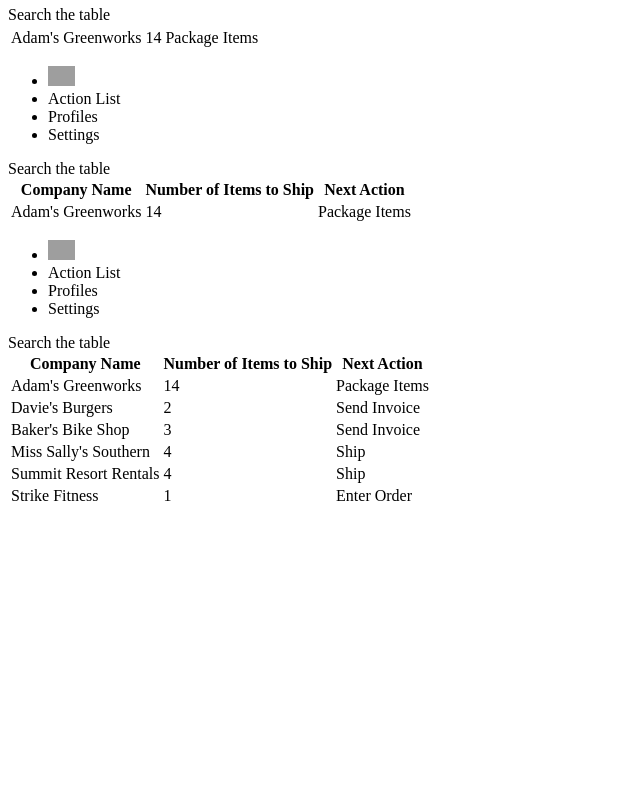
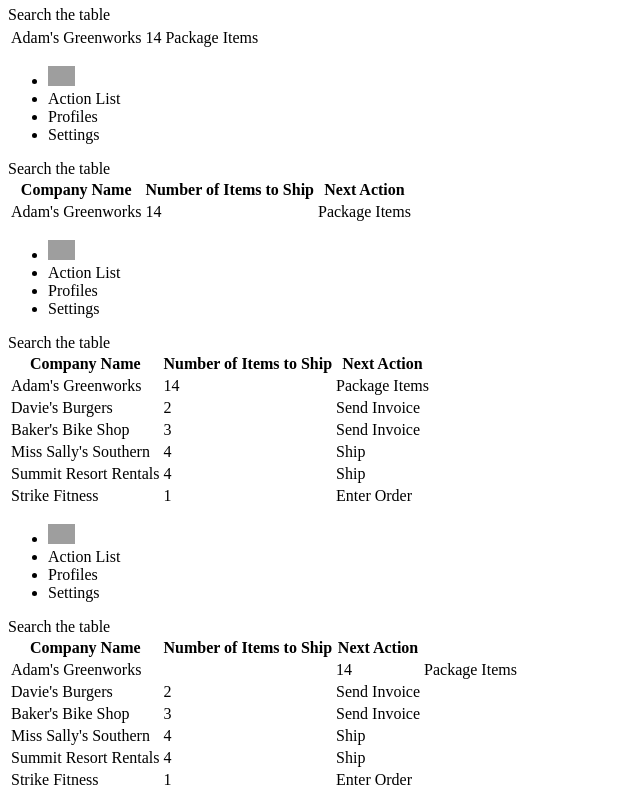
Before and after one commit to devingiannoni/TG-Pre-Work, a plain HTML site: page index.html in a window 1280 px wide. Shown: the part 1989-2789 px from the top of the page, without its empty margins (0-640 px from the left). Before the commit the page ends 2505 px from the top, so only its background shows below. Drawn offline with Linux system fonts and the light colour scheme; grey boxes are pictures that could not be loaded.

Commit message:
Learn HTML Part 3 - Tables 7-13

```diff
--- a/index.html
+++ b/index.html
@@ -251,3 +251,62 @@
 
 </body>
 </html>
+
+<!DOCTYPE html>
+<html>
+<head>
+  <title>Ship To It - Company Packing List</title>
+  <link href="https://fonts.googleapis.com/css?family=Lato: 100,300,400,700|Luckiest+Guy|Oxygen:300,400" rel="stylesheet">
+  <link href="style.css" type="text/css" rel="stylesheet">
+</head>
+<body>
+
+  <ul class="navigation">
+    <li><img src="https://s3.amazonaws.com/codecademy-content/courses/web-101/unit-9/htmlcss1-img_logo-shiptoit.png" height="20px;"></li>
+    <li class="active">Action List</li>
+    <li>Profiles</li>
+    <li>Settings</li>
+  </ul>
+
+  <div class="search">Search the table</div>
+  <table>
+    <tr>
+      <th>Company Name</th>
+      <th>Number of Items to Ship</th>
+      <th>Next Action</th>
+    </tr>
+    <tr>
+      <td colspan="2">Adam's Greenworks</td>
+      <td>14</td>
+      <td>Package Items</td>
+    </tr>
+    <tr>
+      <td>Davie's Burgers</td>
+      <td>2</td>
+      <td>Send Invoice</td>
+    </tr>
+    <tr>
+      <td>Baker's Bike Shop</td>
+      <td>3</td>
+      <td>Send Invoice</td>
+    </tr>
+    <tr>
+      <td>Miss Sally's Southern</td>
+      <td>4</td>
+      <td>Ship</td>
+    </tr>
+    <tr>
+      <td>Summit Resort Rentals</td>
+      <td>4</td>
+      <td>Ship</td>
+    </tr>
+    <tr>
+      <td>Strike Fitness</td>
+      <td>1</td>
+      <td>Enter Order</td>
+    </tr>
+  </table>
+
+
+</body>
+</html>
```
